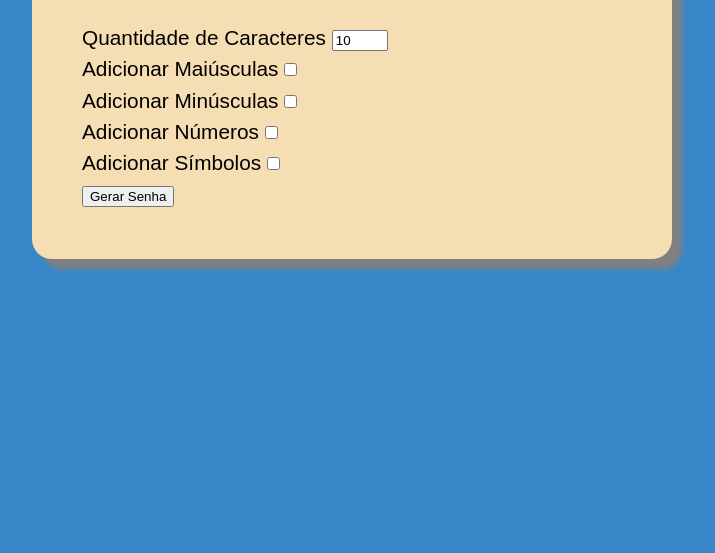
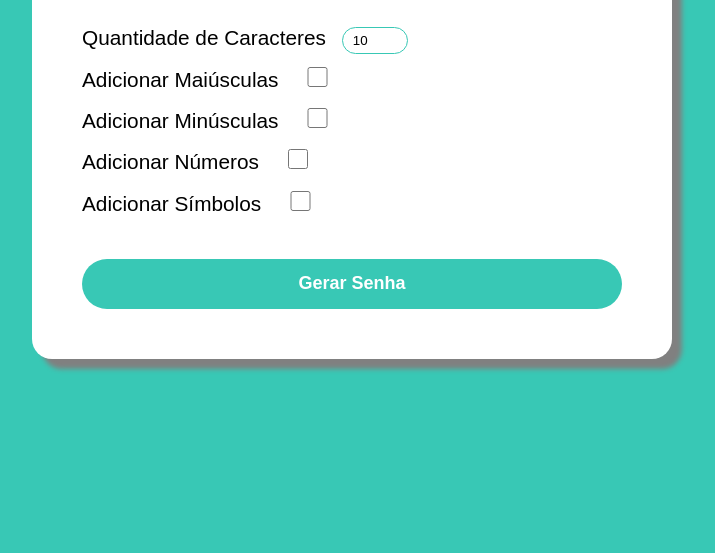
Before and after one commit to FernandoGT3/Gerador-Senhas-Curso, a website built with webpack: page public/index.html in a window 1280 px wide. Shown: the part 247-800 px from the top of the page, without its empty margins (288-1003 px from the left). Built offline with nearby package versions, Linux system fonts and the light colour scheme.

Commit message:
Estilizando
Alternei as cores e coloquei uma pequena estilização no botão

```diff
--- a/src/assets/css/styles.css
+++ b/src/assets/css/styles.css
@@ -1,5 +1,5 @@
 :root{
-    --primary-color:rgb(56, 135, 200);
+    --primary-color:rgb(56, 200, 181);
 }
 
 *{
@@ -20,7 +20,7 @@ body{
     max-width: 640px;
     margin: 50px auto;
     padding: 50px;
-    background-color: wheat;
+    background-color: rgb(255, 255, 255);
     border-radius: 20px;
     box-shadow: 10px 10px 5px gray;
 }
@@ -38,3 +38,43 @@ body{
     margin-bottom: 30px;
     letter-spacing: 5px;
 }
+
+input[type = "checkbox"]{
+    width: 5em;
+    height: 1.5em;
+    padding: 10px;
+}
+
+input[type = "number"]{
+    width: 5em;
+    height: 2em;
+    border: 1px solid var(--primary-color);
+    border-radius: 50px;
+    padding: 10px;
+    margin-left: 10px;
+}
+
+
+
+p{
+    margin: 10px auto;
+}
+
+button{
+    border: none;
+    border-radius: 30px;
+    width: 100%;
+    height: 50px;
+    font-size: 18px;
+    font-weight: 700;
+    background-color: var(--primary-color);
+    color: white;
+    cursor: pointer;
+    transition: all 300ms ease-in-out;
+    margin-top: 30px;
+}
+
+button:hover{
+    color:  var(--primary-color);
+    background-color: white;
+}
```
Also changed, not shown: public/assets/js/bundle.js (+1 -1 lines), 1 other file.
